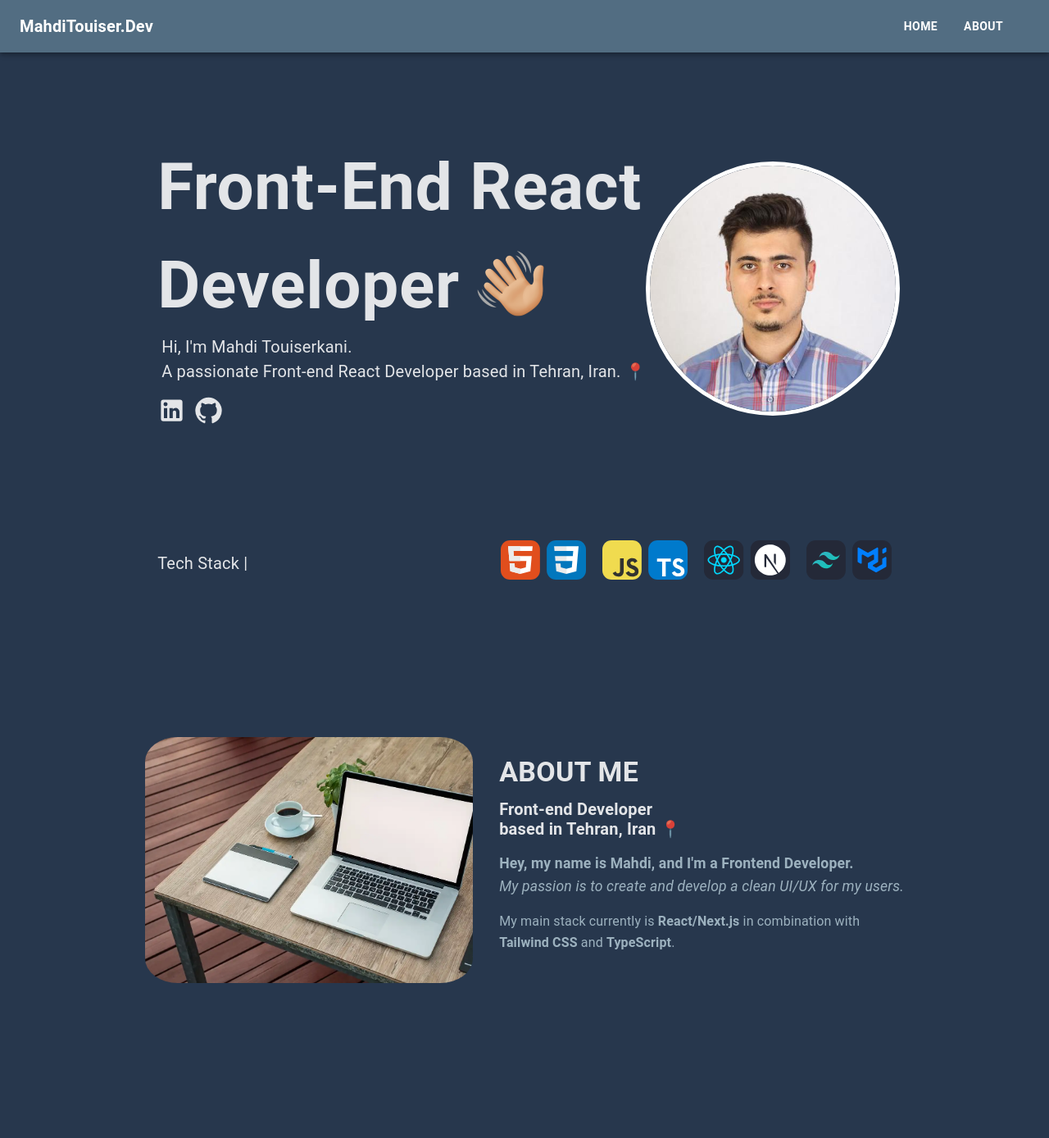
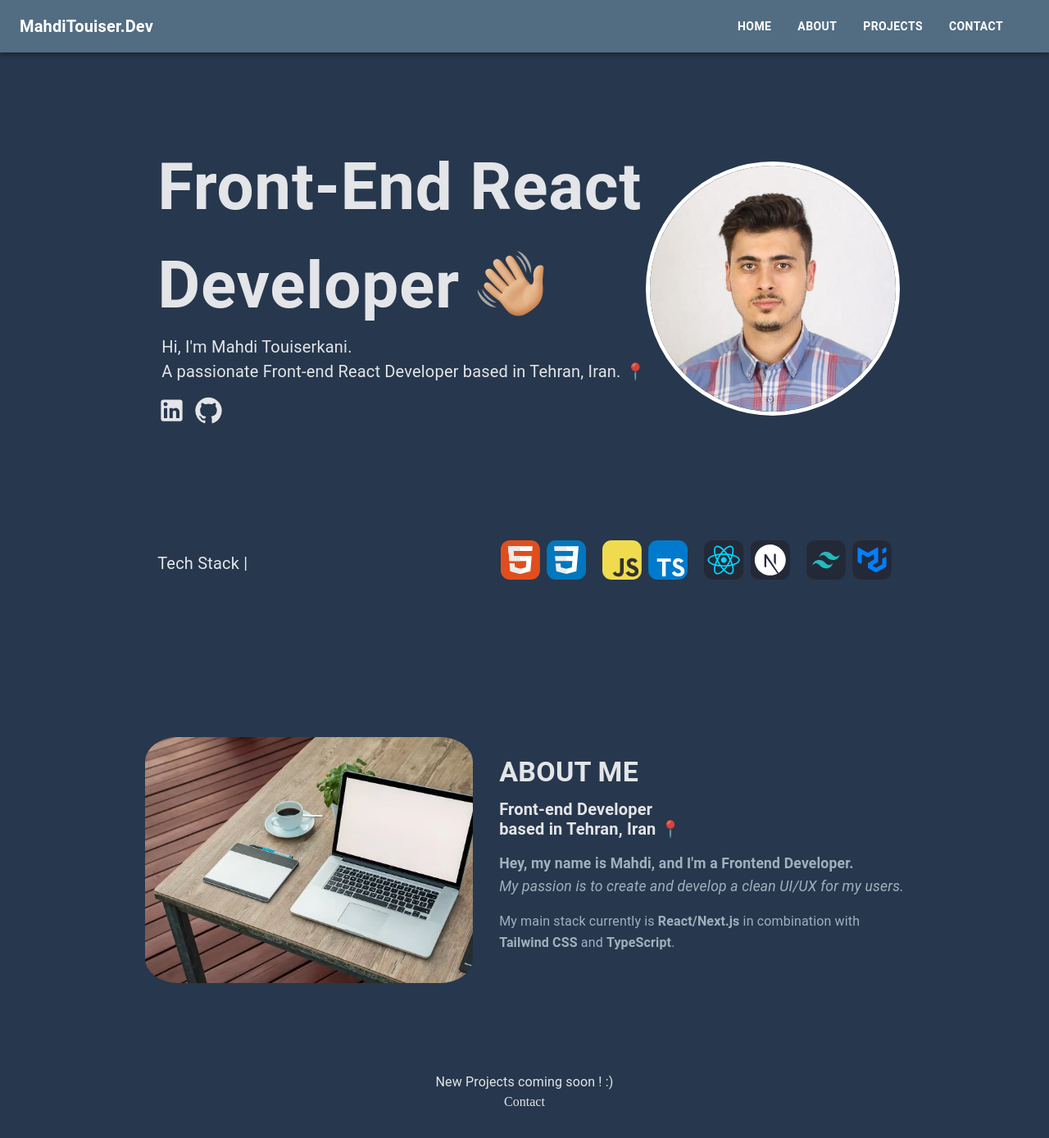
Before and after one commit to MahdiTouiser/personal-website, a React (Vite) app: page / in a window 1280 px wide. Shown: the top 1388 px of the page at 82% size. Before the commit the page ends 1367 px from the top, so only its background shows below. Built offline with nearby package versions, Linux system fonts and the light colour scheme.

Commit message:
Implement the contact and projects

```diff
--- a/src/App.tsx
+++ b/src/App.tsx
@@ -3,12 +3,17 @@ import React, { useRef } from 'react';
 import { BrowserRouter as Router } from 'react-router-dom';
 import './App.css';
 import About from './components/About';
+import Contact from './components/Contact';
 import Introduction from './components/Introduction';
 import Navbar from './components/Navbar';
+import Projects from './components/Projects';
 
 const App: React.FC = () => {
   const introductionRef = useRef<HTMLDivElement>(null);
   const aboutRef = useRef<HTMLDivElement>(null);
+  const projectsRef = useRef<HTMLDivElement>(null);
+  const contactRef = useRef<HTMLDivElement>(null);
+
 
 
 
@@ -19,6 +24,8 @@ const App: React.FC = () => {
           scrollToRef={{
             introductionRef,
             aboutRef,
+            projectsRef,
+            contactRef
           }}
         />
         <Box id="introduction" ref={introductionRef}>
@@ -27,6 +34,12 @@ const App: React.FC = () => {
         <Box id="about" ref={aboutRef}>
           <About />
         </Box>
+        <Box id="projects" ref={projectsRef}>
+          <Projects />
+        </Box>
+        <Box id="contact" ref={contactRef}>
+          <Contact />
+        </Box>
       </Box>
     </Router>
   );
--- /dev/null
+++ b/src/components/Contact.tsx
@@ -0,0 +1,9 @@
+import { Box } from "@mui/material"
+
+const Contact = () => {
+    return (
+        <Box>Contact</Box>
+    )
+}
+
+export default Contact
--- a/src/components/Navbar.tsx
+++ b/src/components/Navbar.tsx
@@ -6,6 +6,9 @@ interface NavbarProps {
     scrollToRef: {
         introductionRef: React.RefObject<HTMLDivElement>;
         aboutRef: React.RefObject<HTMLDivElement>;
+        projectsRef: React.RefObject<HTMLDivElement>;
+        contactRef: React.RefObject<HTMLDivElement>;
+
     };
 }
 
@@ -22,6 +25,12 @@ const Navbar: React.FC<NavbarProps> = ({ scrollToRef }) => (
                 <Typography component={RouterLink} to="/#About" onClick={() => scrollToRef.aboutRef.current?.scrollIntoView()} variant="button" sx={{ textDecoration: 'none', fontWeight: 'bold', color: 'inherit', marginRight: 4, transition: 'color 0.3s' }}>
                     About
                 </Typography>
+                <Typography component={RouterLink} to="/#Projects" onClick={() => scrollToRef.projectsRef.current?.scrollIntoView()} variant="button" sx={{ textDecoration: 'none', fontWeight: 'bold', color: 'inherit', marginRight: 4, transition: 'color 0.3s' }}>
+                    Projects
+                </Typography>
+                <Typography component={RouterLink} to="/#Contact" onClick={() => scrollToRef.contactRef.current?.scrollIntoView()} variant="button" sx={{ textDecoration: 'none', fontWeight: 'bold', color: 'inherit', marginRight: 4, transition: 'color 0.3s' }}>
+                    Contact
+                </Typography>
             </div>
         </Toolbar>
     </AppBar>
--- /dev/null
+++ b/src/components/Projects.tsx
@@ -0,0 +1,13 @@
+import { Box, Typography } from '@mui/material'
+
+const Projects = () => {
+    return (
+        <Box sx={{ marginTop: '50%' }}>
+            <Typography>
+                New Projects coming soon ! :)
+            </Typography>
+        </Box>
+    )
+}
+
+export default Projects
```
